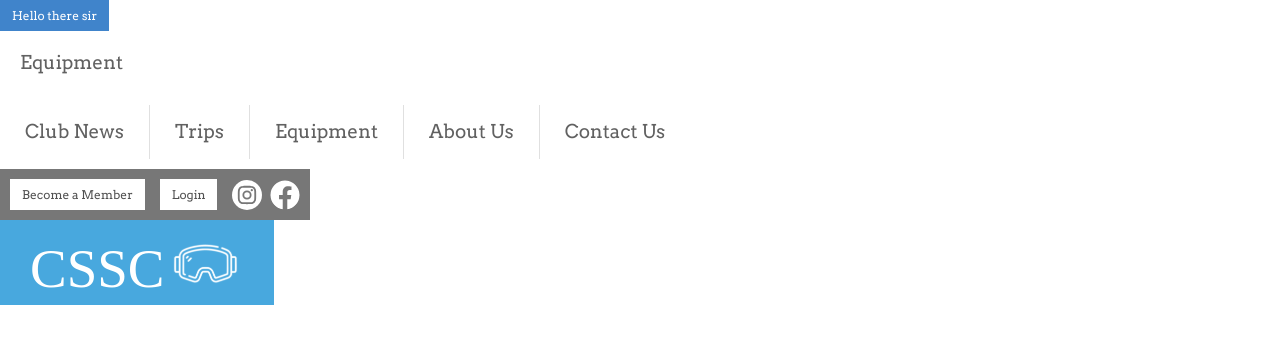
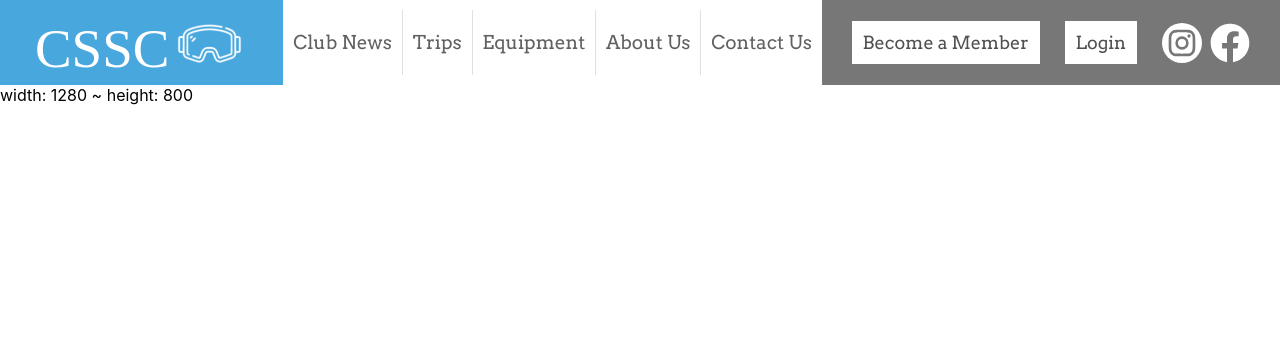
Before and after one commit to spd75/cssc-website, a React (Create React App) app: page / in a window 1280 px wide. Shown: the top 344 px of the page. Built offline with nearby package versions, Linux system fonts and the light colour scheme; a web font is replaced by a local one.

Commit message:
Complete skeleton for Navbar

```diff
--- a/src/components/complex/EnderBar.tsx
+++ b/src/components/complex/EnderBar.tsx
@@ -2,7 +2,7 @@ import { FaFacebook } from 'react-icons/fa';
 import IconImage from '../elemental/IconImage';
 import React from 'react';
 import { RiInstagramLine } from 'react-icons/ri';
-import StanButton from '../elemental/StanButton';
+import NavBarButton from '../elemental/NavBarButton';
 
 type EnderBarProps = {};
 
@@ -18,9 +18,11 @@ export default class EnderBar extends React.Component<EnderBarProps, any> {
             backgroundColor: this.backgroundColor,
             width: 'max-content',
             display: 'flex',
+            flexGrow: 2,
+            justifyContent: 'center',
             alignItems: 'center',
-            padding: '10px',
-            columnGap: '15px'
+            padding: '0 30px',
+            columnGap: '25px'
         };
     };
 
@@ -35,28 +37,20 @@ export default class EnderBar extends React.Component<EnderBarProps, any> {
     render = () => {
         return (
             <div style={this.containerStyle()}>
-                <StanButton
-                    title="Become a Member"
-                    traditional={false}
-                    onClick={() => console.log('sup woadie')}
-                />
-                <StanButton
-                    title="Login"
-                    traditional={false}
-                    onClick={() => console.log('sup woadie')}
-                />
+                <NavBarButton title="Become a Member" onClick={() => console.log('sup woadie')} />
+                <NavBarButton title="Login" onClick={() => console.log('sup woadie')} />
 
                 <div style={this.iconDivStyle()}>
                     <IconImage
                         icon={RiInstagramLine}
-                        dimensions={[22, 22, 4]}
+                        dimensions={[32, 32, 4]}
                         color={this.backgroundColor}
                         hoverColor={'#bbb'}
                         bgColor={'#fff'}
                     />
                     <IconImage
                         icon={FaFacebook}
-                        dimensions={[30, 30, 0]}
+                        dimensions={[40, 40, 0]}
                         color={'#fff'}
                         hoverColor={'#bbb'}
                     />
--- /dev/null
+++ b/src/components/complex/NavBar.tsx
@@ -0,0 +1,36 @@
+import { any } from 'prop-types';
+import EnderBar from './EnderBar';
+import NavLinkBar from './NavLinkBar';
+import NavTitleBar from './NavTitleBar';
+import React from 'react';
+
+export default class NavBar extends React.Component<any, any> {
+    navLinks = ['Club News', 'Trips', 'Equipment', 'About Us', 'Contact Us'];
+    onClicks = [
+        () => console.log('Club news'),
+        () => console.log('Trips'),
+        () => console.log('Equipment'),
+        () => console.log('About Us'),
+        () => console.log('Contact Us')
+    ];
+    constructor(props: any) {
+        super(props);
+    }
+
+    containerStyle = () => {
+        return {
+            display: 'flex',
+            width: '100%'
+        };
+    };
+
+    render = () => {
+        return (
+            <div style={this.containerStyle()}>
+                <NavTitleBar />
+                <NavLinkBar navLinks={this.navLinks} onClicks={this.onClicks} textPadding={30} />
+                <EnderBar />
+            </div>
+        );
+    };
+}
--- a/src/components/complex/NavLinkBar.tsx
+++ b/src/components/complex/NavLinkBar.tsx
@@ -48,7 +48,8 @@ export default class NavLinkBar extends React.Component<NavLinkBarProps, any> {
         return {
             background: 'fff',
             display: 'flex',
-            alignItems: 'stretch'
+            alignItems: 'stretch',
+            flexGrow: 10
         };
     };
 
--- a/src/components/complex/NavTitleBar.tsx
+++ b/src/components/complex/NavTitleBar.tsx
@@ -9,13 +9,15 @@ export default class NavTitleBar extends React.Component<any, any> {
     containerStyle = () => {
         return {
             display: 'flex',
+            justifyContent: 'center',
             alignItems: 'center',
             backgroundColor: '#48A8DE',
             fontFamily: 'Mogra',
             color: '#fff',
             fontSize: '55px',
             padding: '5px 30px',
-            width: 'max-content'
+            width: 'max-content',
+            flexGrow: 1
         };
     };
 
--- /dev/null
+++ b/src/components/elemental/NavBarButton.tsx
@@ -0,0 +1,56 @@
+import Hoverable from '../super-comps/Hoverable';
+
+type StanButtonProps = {
+    title: string;
+    onClick: () => void;
+};
+
+export default class StanButton extends Hoverable<StanButtonProps> {
+    defaultLateralPadding = '12px';
+
+    constructor(props: StanButtonProps) {
+        super(props);
+
+        this.state = {
+            title: props.title,
+            primColor: '#fff',
+            secColor: '#505050',
+            hoverColor: '#aaa',
+            onClick: props.onClick
+        };
+    }
+
+    buttonStyle = (width: number): any => {
+        const st = this.state;
+
+        return {
+            backgroundColor: !st.hovering ? st.primColor : st.hoverColor,
+            cursor: !st.hovering ? 'auto' : 'pointer',
+            border: 'none',
+            flexGrow: 2,
+            height: '50%'
+        };
+    };
+
+    textStyle = (fontSize: number): object => {
+        return {
+            fontSize: `${fontSize}px`,
+            color: this.state.secColor,
+            margin: '0',
+            fontFamily: 'Arvo'
+        };
+    };
+
+    render = () => {
+        return (
+            <button
+                style={this.buttonStyle(150)}
+                onClick={this.state.onClick}
+                onMouseEnter={this.setHovered}
+                onMouseLeave={this.setUnhovered}
+            >
+                <p style={this.textStyle(18)}>{this.state.title}</p>
+            </button>
+        );
+    };
+}
--- a/src/components/elemental/NavItem.tsx
+++ b/src/components/elemental/NavItem.tsx
@@ -20,10 +20,13 @@ export default class NavItem extends Hoverable<NavItemProps> {
     outerStyle = () => {
         const st = this.state;
         return {
+            display: 'flex',
+            alignItems: 'center',
+            justifyContent: 'center',
+            flexGrow: 1,
             backgroundColor: !st.hovering ? '#fff' : '#48A8DE',
             opacity: '0.9',
-            width: 'max-content',
-            padding: `${st.textPadding}px`,
+            padding: `auto` /* ${st.textPadding}px */,
             cursor: !st.hovering ? 'auto' : 'pointer'
         };
     };
--- a/src/index.tsx
+++ b/src/index.tsx
@@ -4,11 +4,8 @@ import './index.css';
 import reportWebVitals from './reportWebVitals';
 
 /** Components */
-import EnderBar from './components/complex/EnderBar';
-import NavItem from './components/elemental/NavItem';
-import NavLinkBar from './components/complex/NavLinkBar';
-import NavTitleBar from './components/complex/NavTitleBar';
-import StanButton from './components/elemental/StanButton';
+import NavBar from './components/complex/NavBar';
+import Betski from './text';
 
 const navFunctions = [
     () => console.log('club news!'),
@@ -20,27 +17,8 @@ const navFunctions = [
 
 ReactDOM.render(
     <React.StrictMode>
-        <StanButton
-            onClick={() => {
-                console.log('it worked!');
-            }}
-            title="Hello there sir"
-            traditional={true}
-        />
-        <NavItem
-            onClick={() => {
-                console.log('It worked pt 2');
-            }}
-            text="Equipment"
-            textPadding={20}
-        />
-        <NavLinkBar
-            navLinks={['Club News', 'Trips', 'Equipment', 'About Us', 'Contact Us']}
-            onClicks={navFunctions}
-            textPadding={25}
-        />
-        <EnderBar />
-        <NavTitleBar />
+        <NavBar />
+        <Betski />
     </React.StrictMode>,
     document.getElementById('root')
 );
--- /dev/null
+++ b/src/text.tsx
@@ -0,0 +1,34 @@
+import { useState, useEffect } from 'react';
+
+function getWindowDimensions() {
+    const { innerWidth: width, innerHeight: height } = window;
+    return {
+        width,
+        height
+    };
+}
+
+function useWindowDimensions() {
+    const [windowDimensions, setWindowDimensions] = useState(getWindowDimensions());
+
+    useEffect(() => {
+        function handleResize() {
+            setWindowDimensions(getWindowDimensions());
+        }
+
+        window.addEventListener('resize', handleResize);
+        return () => window.removeEventListener('resize', handleResize);
+    }, []);
+
+    return windowDimensions;
+}
+
+export default () => {
+    const { height, width } = useWindowDimensions();
+
+    return (
+        <div>
+            width: {width} ~ height: {height}
+        </div>
+    );
+};
```
